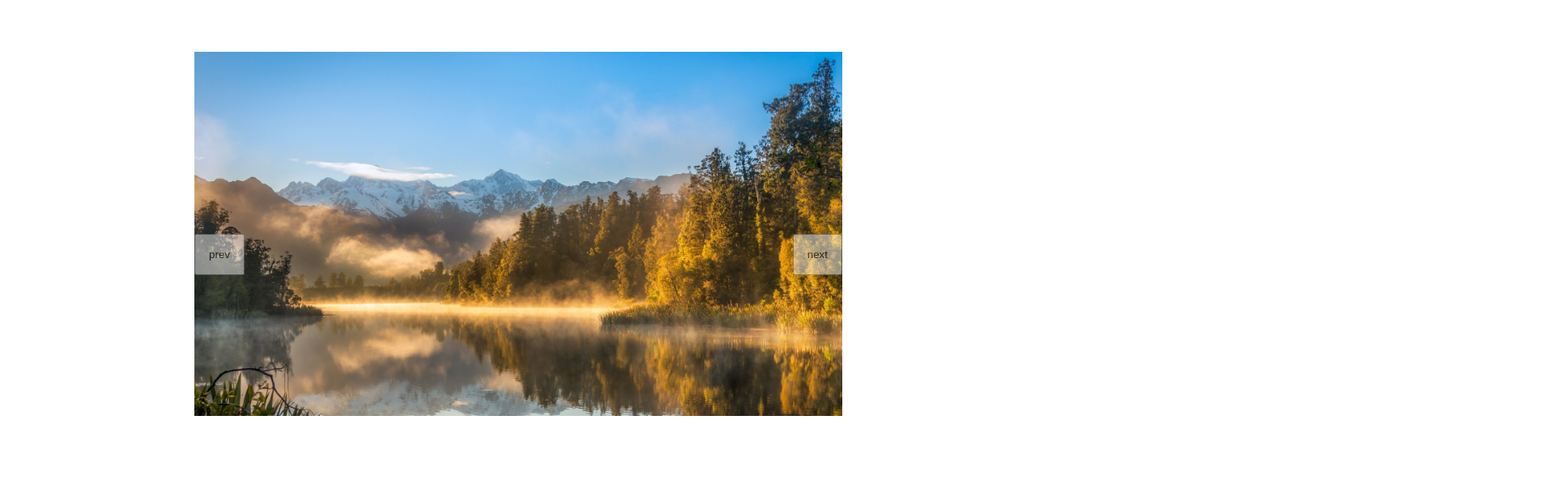
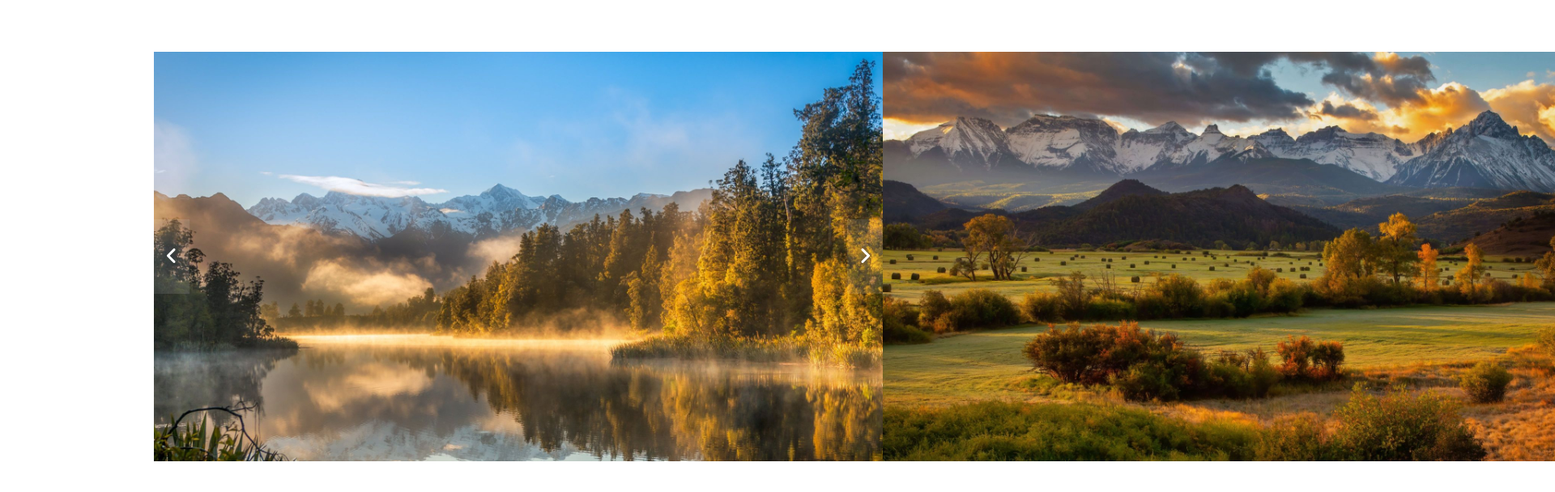
Before and after one commit to miladxdev/infinite-carousel, a plain HTML site: page index.html in a window 1280 px wide. Shown: the top 608 px of the page at 81% size, 1920 px wide, since content can reach past the window. Drawn offline with Linux system fonts and the light colour scheme.

Commit message:
carousel item wrap

```diff
--- a/carousel.js
+++ b/carousel.js
@@ -4,16 +4,14 @@ const nextBtn = document.querySelector(".btn-next");
 const slides = document.querySelectorAll(".carousel img");
 
 let counter = 0;
+const imageSize = slides[0].clientWidth;
 
 nextBtn.addEventListener("click", () => {
-  const imageSize = slides[0].clientWidth;
   counter++;
   carousel.style.transform = `translateX(${-imageSize * counter}px)`;
-  console.log(imageSize);
 });
 
 prevBtn.addEventListener("click", () => {
-  const imageSize = slides[0].clientWidth;
   counter--;
   carousel.style.transform = `translateX(${-imageSize * counter}px)`;
 });
--- a/index.html
+++ b/index.html
@@ -4,21 +4,35 @@
     <meta charset="UTF-8" />
     <meta http-equiv="X-UA-Compatible" content="IE=edge" />
     <meta name="viewport" content="width=device-width, initial-scale=1.0" />
+    <!-- font awesome cdn -->
+    <link rel="stylesheet" href="https://cdnjs.cloudflare.com/ajax/libs/font-awesome/6.0.0-beta2/css/all.min.css" />
+    <!-- my style -->
     <link rel="stylesheet" href="style.css" />
     <title>Infinite Carousel</title>
   </head>
   <body>
     <div class="carousel-wrap">
-      <button class="btn-prev">prev</button>
+      <button class="btn-prev"><i class="fa fa-angle-left"></i></button>
 
       <div class="carousel">
-        <img src="img/1.jpg" alt="slide" />
-        <img src="img/2.jpg" alt="slide" />
-        <img src="img/3.jpg" alt="slide" />
-        <img src="img/4.jpg" alt="slide" />
+        <div class="carousel-item">
+          <img src="img/1.jpg" alt="slide" />
+        </div>
+
+        <div class="carousel-item">
+          <img src="img/2.jpg" alt="slide" />
+        </div>
+
+        <div class="carousel-item">
+          <img src="img/3.jpg" alt="slide" />
+        </div>
+
+        <div class="carousel-item">
+          <img src="img/4.jpg" alt="slide" />
+        </div>
       </div>
 
-      <button class="btn-next">next</button>
+      <button class="btn-next"><i class="fa fa-angle-right"></i></button>
     </div>
 
     <script src="carousel.js"></script>
--- a/style.css
+++ b/style.css
@@ -12,9 +12,11 @@ body {
   position: relative;
   /* border: dashed red; */
   /* width: 1200px; */
-  max-width: 800px;
+  max-width: 900px;
   margin: 0 auto;
-  overflow: hidden;
+  /* border-radius: 28px; */
+  background-color: brown;
+  /* overflow: hidden; */
 }
 
 .carousel {
@@ -25,22 +27,37 @@ body {
   align-items: flex-start;
   transition: all 0.5s;
 }
+.carousel-item {
+  width: 100%;
+  flex-shrink: 0;
+  /* border: solid green; */
+}
 
 .carousel img {
   display: block;
   width: 100%;
-  /* border: solid green; */
-  flex-shrink: 0;
 }
 
 .btn-next,
 .btn-prev {
+  transform: translateY(-50%);
   top: 50%;
   position: absolute;
-  padding: 1rem;
-  opacity: 0.5;
+  padding: 32px 16px;
+  border: none;
+  /* border-radius: 50%; */
+  background-color: rgba(255, 255, 255, 0.1);
+  color: white;
+  font-size: 24px;
+  transition: background-color 0.3s;
+  cursor: pointer;
   z-index: 1;
 }
+.btn-next:hover,
+.btn-prev:hover {
+  background-color: rgba(255, 255, 255, 0.5);
+}
+
 .btn-prev {
   left: 0;
 }
```
